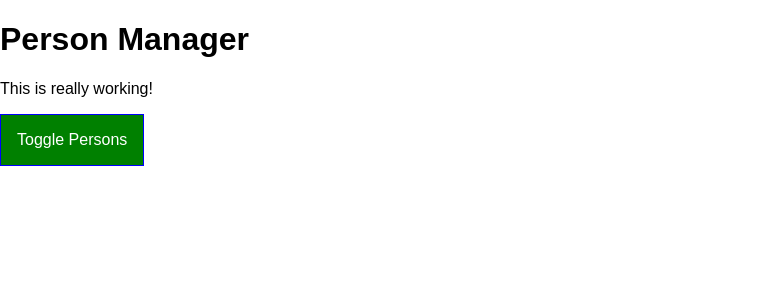
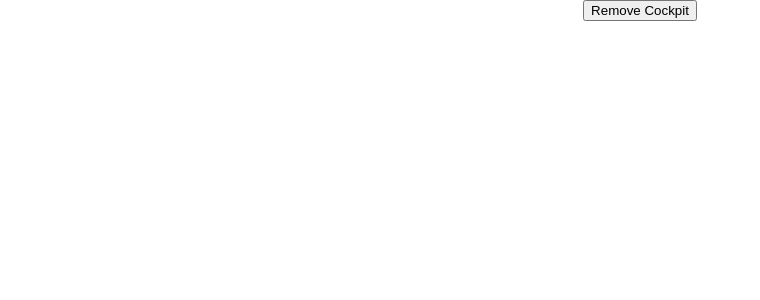
Before and after one commit to asshames/Maximilian-Schwarzmuller-React, a React app in the folder Practice/react-complete-guide/: page / in a window 1280 px wide. Shown: the top 300 px of the page, without its empty margins (0-760 px from the left). Built offline with nearby package versions, Linux system fonts and the light colour scheme.

Commit message:
Add a remove cockpit button

```diff
--- a/Practice/react-complete-guide/src/containers/App.js
+++ b/Practice/react-complete-guide/src/containers/App.js
@@ -76,6 +76,7 @@
   }
 
   render() {
+    console.log('[App.js] render');
     let persons = null;
 
     if (this.state.showPersons) {
@@ -89,13 +90,22 @@
     }
 
     return (
-      <WithClass className={classes.App}>
+      <WithClass classes={classes.App}>
+        <button
+          onClick={() => {
+            this.setState({ showCockpit: false });
+          }}
+        >
+          Remove Cockpit
+        </button>
+        {this.state.showCockpit ? (
           <Cockpit
             title={this.props.appTitle}
             showPersons={this.state.showPersons}
             personsLength={this.state.persons.length}
             clicked={this.togglePersonsHandler}
           />
+        ) : null}
         {persons}
       </WithClass>
     );
```
Lines whose indentation alone changed are shown as unchanged.
